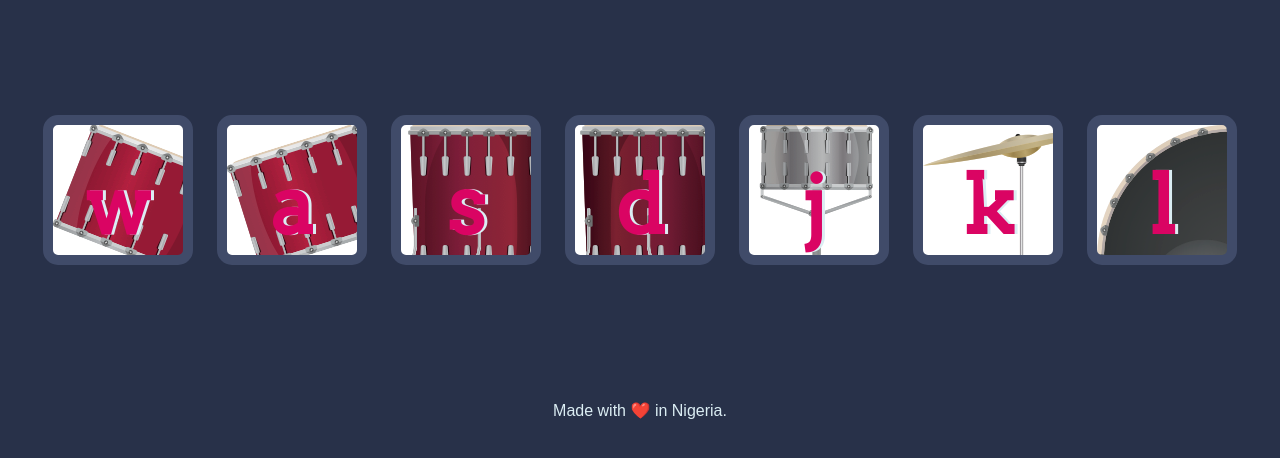
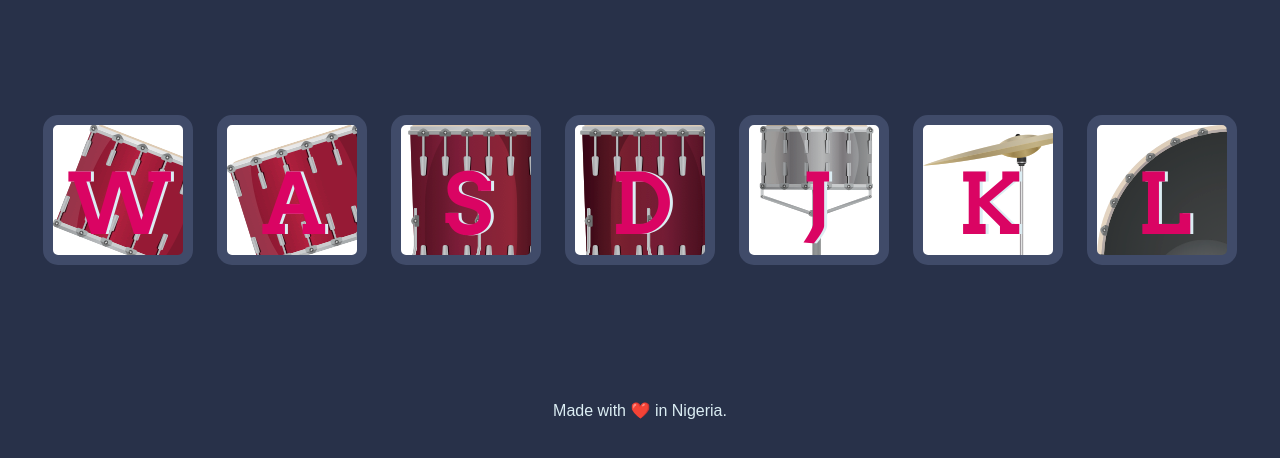
Before and after one commit to GIDEON-BABALOLA/Drum-Kit, a website: page public/index.html in a window 1280 px wide. Shown: the part 174-632 px from the top of the page. Drawn offline with nearby package versions, Linux system fonts and the light colour scheme.

Commit message:
I Updated index.html
I made the drum kit letters capital and I edited the html title name

```diff
--- a/public/index.html
+++ b/public/index.html
@@ -3,7 +3,7 @@
 
 <head>
   <meta charset="utf-8">
-  <title>Drum Kit</title>
+  <title>Drum-Kit</title>
   <link rel="stylesheet" href="styles.css">
   <link href="https://fonts.googleapis.com/css?family=Arvo" rel="stylesheet">
   <link rel="icon" href="./images/tom3.png">
@@ -13,13 +13,13 @@
 
   <h1 id="title">Drum 🥁 Kit</h1>
   <div class="set">
-    <button class="w drum">w</button>
-    <button class="a drum">a</button>
-    <button class="s drum">s</button>
-    <button class="d drum">d</button>
-    <button class="j drum">j</button>
-    <button class="k drum">k</button>
-    <button class="l drum">l</button>
+    <button class="w drum">W</button>
+    <button class="a drum">A</button>
+    <button class="s drum">S</button>
+    <button class="d drum">D</button>
+    <button class="j drum">J</button>
+    <button class="k drum">K</button>
+    <button class="l drum">L</button>
   </div>
 
 
```
